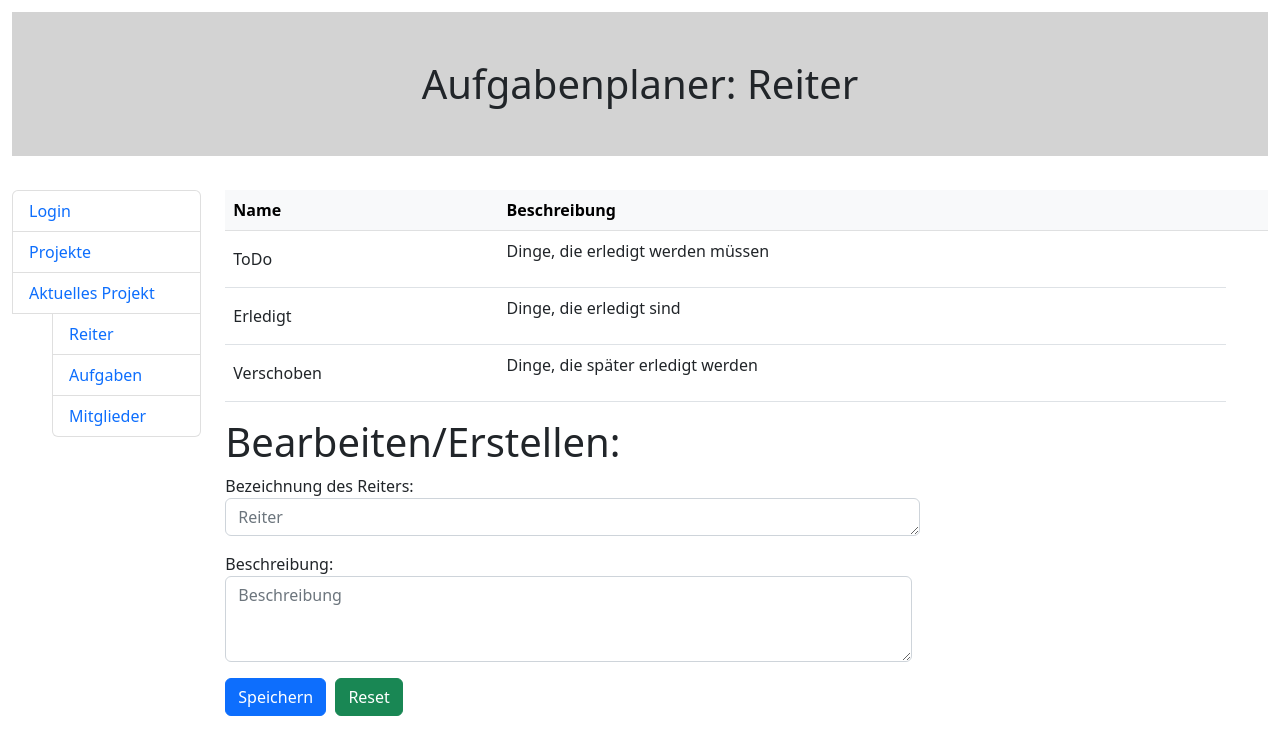
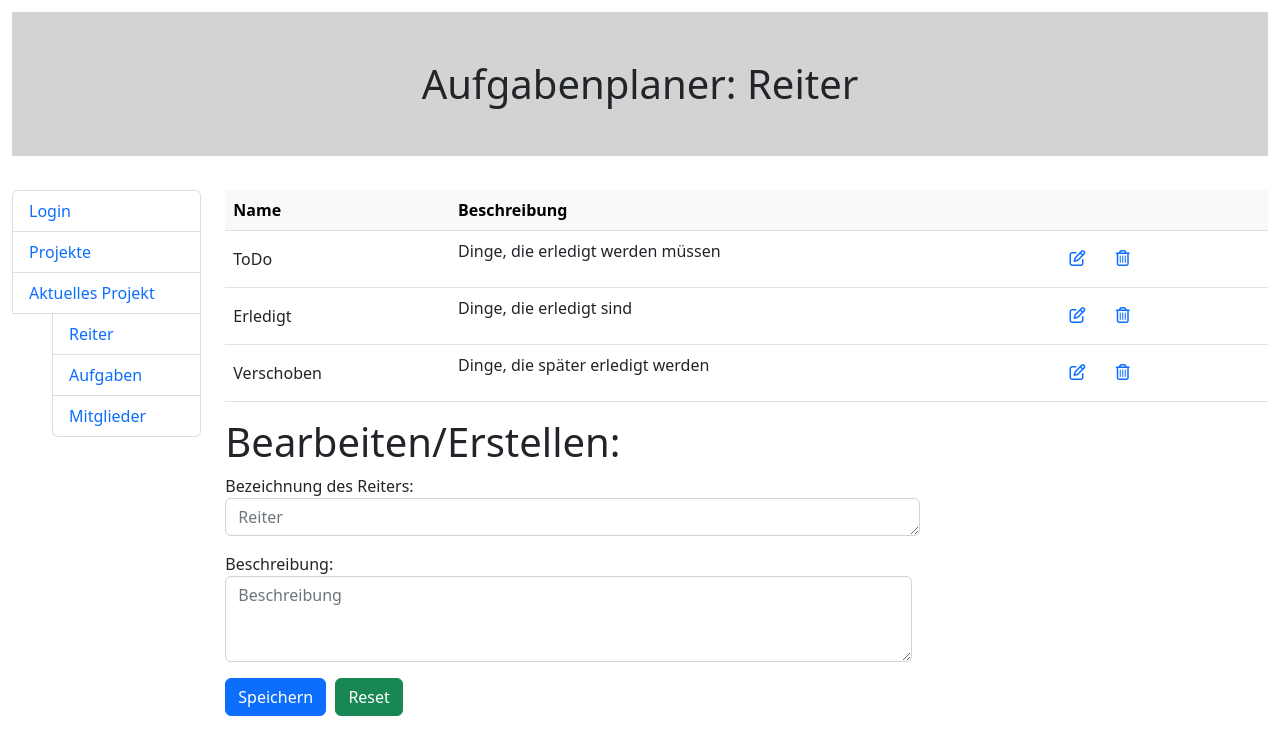
Before and after one commit to AlexKutscheid/WebEntwicklung2022, a PHP site: page /Reiter.php in a window 1280 px wide. Shown: the top 755 px of the page. Run offline with PHP 8.4, Linux system fonts and the light colour scheme.

Commit message:
Icons werden angezeigt

```diff
--- a/Reiter.php
+++ b/Reiter.php
@@ -27,8 +27,9 @@ $reiter = array(
     <script src="js/bootstrap.js"></script>
     -->
 
-    <link href="https://unpkg.com/bootstrap@5.2.2/dist/css/bootstrap.min.css"
-          rel="stylesheet" />
+
+    <link href="https://unpkg.com/bootstrap@5.2.2/dist/css/bootstrap.min.css" rel="stylesheet" />
+    <link rel="stylesheet" type="text/css" href="https://unpkg.com/@fortawesome/fontawesome-free@6.2.1/css/all.min.css">
     <script
             src="https://unpkg.com/bootstrap@5.2.2/dist/js/bootstrap.bundle.min.js">
     </script>
@@ -78,6 +79,14 @@ $reiter = array(
                                 <!-- td = table data -->
                                 <td style="padding-top: 1em; padding-bottom: 1em"><?= isset($item['Name']) ? $item['Name'] : '' ?></td>
                                 <td><?= isset($item['Beschreibung']) ? $item['Beschreibung'] : '' ?></td>
+                                <td class="text-right">
+                                    <button type="submit" class="btn btn-link"
+                                            value="<?= isset($item['id']) ? $item['id'] : '' ?>"><i
+                                                class="far fa-edit"></i></button>
+                                    <button type="submit" class="btn btn-link"
+                                            value="<?= isset($item['id']) ? $item['id'] : '' ?>"><i
+                                                class="far fa-trash-alt"></i></button>
+                                </td>
                                 <!-- TODO icons -->
                             </tr>
                         <?php endforeach; endif; ?>
```
